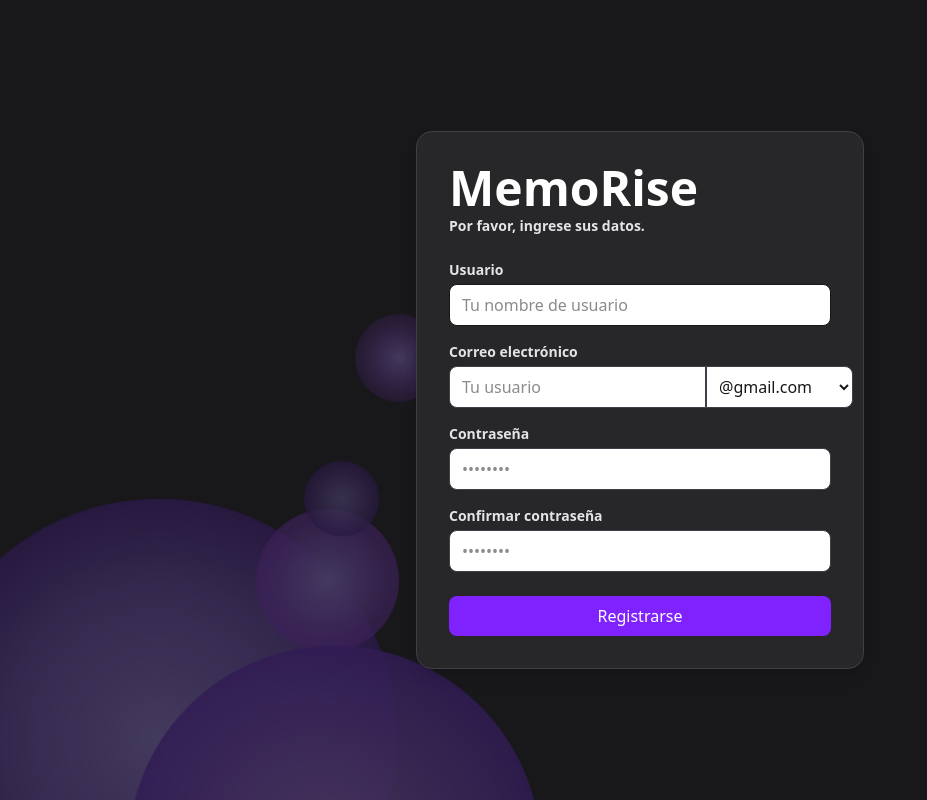
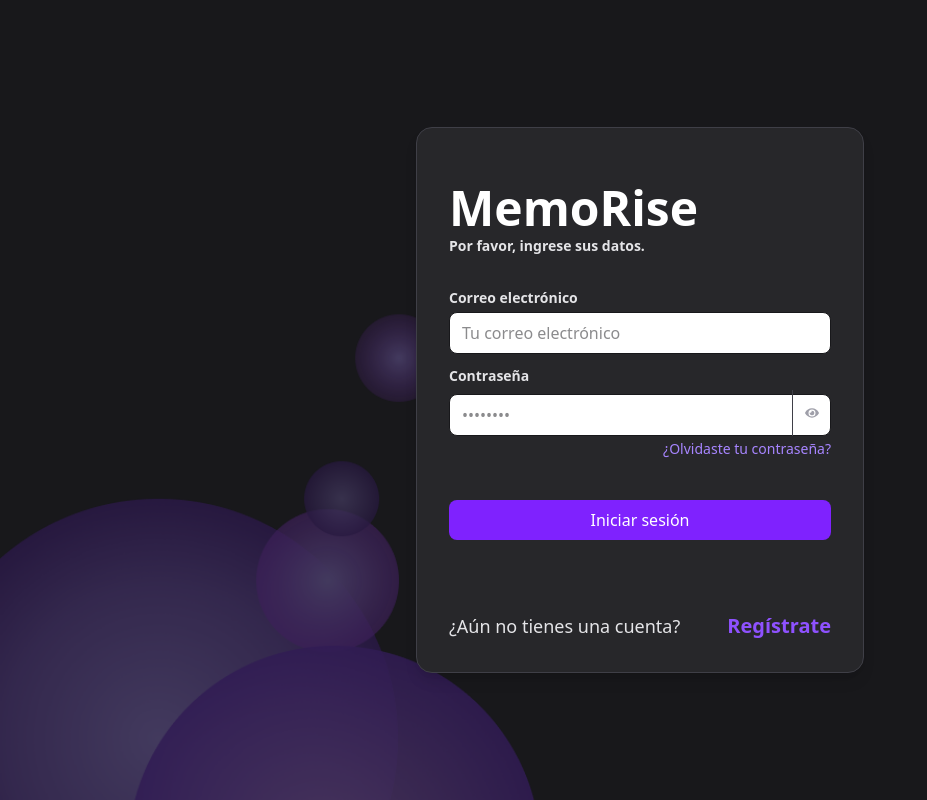
Before and after one commit to MagicExist/MemoRise, a React (Vite) app in the folder front-end/: page / in a window 1280 px wide. Shown: the whole page, without its empty margins (0-927 px from the left). Built offline with nearby package versions, Linux system fonts and the light colour scheme.

Commit message:
feat: implement user login UI

```diff
--- a/front-end/src/App.tsx
+++ b/front-end/src/App.tsx
@@ -1,7 +1,8 @@
+import Login from "./components/Login";
 import Registration from "./components/Registration";
 
 function App() {
-  return <Registration />;
+  return <Login />;
 }
 
 export default App;
--- a/front-end/src/components/Registration.tsx
+++ b/front-end/src/components/Registration.tsx
@@ -117,7 +117,7 @@ const Registration: React.FC = () => {
         </div>
 
         {/* Confirmar contraseña */}
-        <div className="mb-6">
+        <div className="mb-10">
           <label className="block text-sm font-bold text-zinc-200">
             Confirmar contraseña
           </label>
--- /dev/null
+++ b/front-end/src/components/login.tsx
@@ -0,0 +1,118 @@
+import React, { useState } from "react";
+import backgroundImage from "/src/assets/background.png";
+import { FaEye, FaEyeSlash } from "react-icons/fa";
+
+const Login: React.FC = () => {
+  const [formData, setFormData] = useState({
+    email: "",
+    password: "",
+  });
+
+  const [showPassword, setShowPassword] = useState(false);
+
+  const handleChange = (e: React.ChangeEvent<HTMLInputElement>) => {
+    setFormData({ ...formData, [e.target.name]: e.target.value });
+  };
+
+  const handleSubmit = (e: React.FormEvent) => {
+    e.preventDefault();
+    console.log("Datos de login:", formData);
+    // Aquí irá la lógica para el backend
+  };
+
+  return (
+    <div className="flex justify-center items-center min-h-screen bg-zinc-900 relative">
+      <div
+        style={{ backgroundImage: `url(${backgroundImage})` }}
+        className="absolute bottom-0 left-0 w-2/3 h-4/5 bg-contain bg-left-bottom opacity-30 bg-no-repeat"
+      />
+      <form
+        onSubmit={handleSubmit}
+        className="bg-zinc-800 shadow-lg rounded-2xl p-8 w-full max-w-md border border-zinc-700 z-10"
+      >
+        {/* Contenedor para los títulos */}
+        <div className="mb-8 mt-6">
+         <h1 className="text-5xl font-bold text-white mb-1">
+            MemoRise
+          </h1>
+          {/* Subtítulo:  Por favor, ingrese sus datos. */}
+          <h2 className="text-sm font-bold text-zinc-200">
+            Por favor, ingrese sus datos.
+          </h2>
+        </div>
+
+        {/* Correo electrónico */}
+        <div className="mb-3">
+          <label className="block text-sm font-bold text-zinc-200">
+            Correo electrónico
+          </label>
+          <input
+            type="email"
+            name="email"
+            value={formData.email}
+            onChange={handleChange}
+            placeholder="Tu correo electrónico"
+            required
+            className="w-full mt-1 px-3 py-2 border border-zinc-00 rounded-lg bg-white text-zinc-900 focus:outline-none focus:ring focus:ring-violet-500"          />
+        </div>
+
+        {/* Contraseña */}
+        <div className="mt-0">
+          <label className="block text-sm font-bold text-zinc-200">
+            Contraseña
+          </label>
+          <div className="relative mt-1">
+            <input
+              type={showPassword ? "text" : "password"}
+              name="password"
+              value={formData.password}
+              onChange={handleChange}
+              placeholder="••••••••"
+              required
+            className="w-full mt-1 px-3 py-2 border border-zinc-00 rounded-lg bg-white text-zinc-900 focus:outline-none focus:ring focus:ring-violet-500"            />
+            <div className="absolute inset-y-0 right-0 pr-3 flex items-center">
+              <div className="h-full border-r border-zinc-700 mr-3"></div>
+              <button
+                type="button"
+                onClick={() => setShowPassword(!showPassword)}
+                className="text-sm leading-5 text-zinc-400 focus:outline-none"
+              >
+                {showPassword ? <FaEyeSlash /> : <FaEye />}
+              </button>
+            </div>
+          </div>
+        </div>
+
+        {/* Enlace de 'Olvidaste tu contraseña' */}
+        <div className="mt-0 text-end mb-10">
+          <a href="#" className="text-sm text-violet-400 hover:underline">
+            ¿Olvidaste tu contraseña?
+          </a>
+        </div>
+
+        {/* Botón y enlaces */}
+        <button
+          type="submit"
+          className="w-full bg-violet-600 text-white py-2 rounded-lg hover:bg-violet-700 transition"
+        >
+          Iniciar sesión
+        </button>
+
+        <div className="mt-18 flex justify-between items-center text-zinc-200">
+  <span className="text-lg font-medium">
+    ¿Aún no tienes una cuenta?
+  </span>
+  <a
+    href="#"
+    className="text-xl font-bold text-violet-500 hover:underline"
+  >
+    Regístrate
+  </a>
+</div>
+
+      </form>
+    </div>
+  );
+};
+
+export default Login;
```
